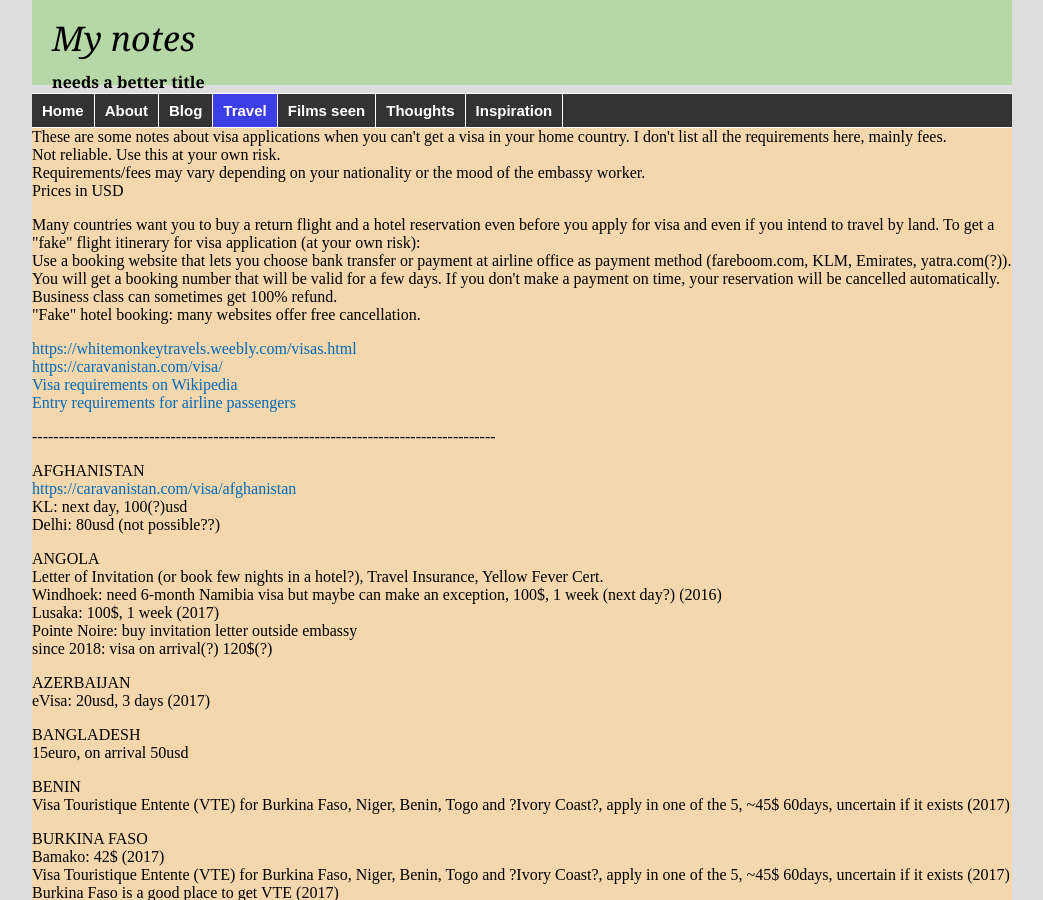
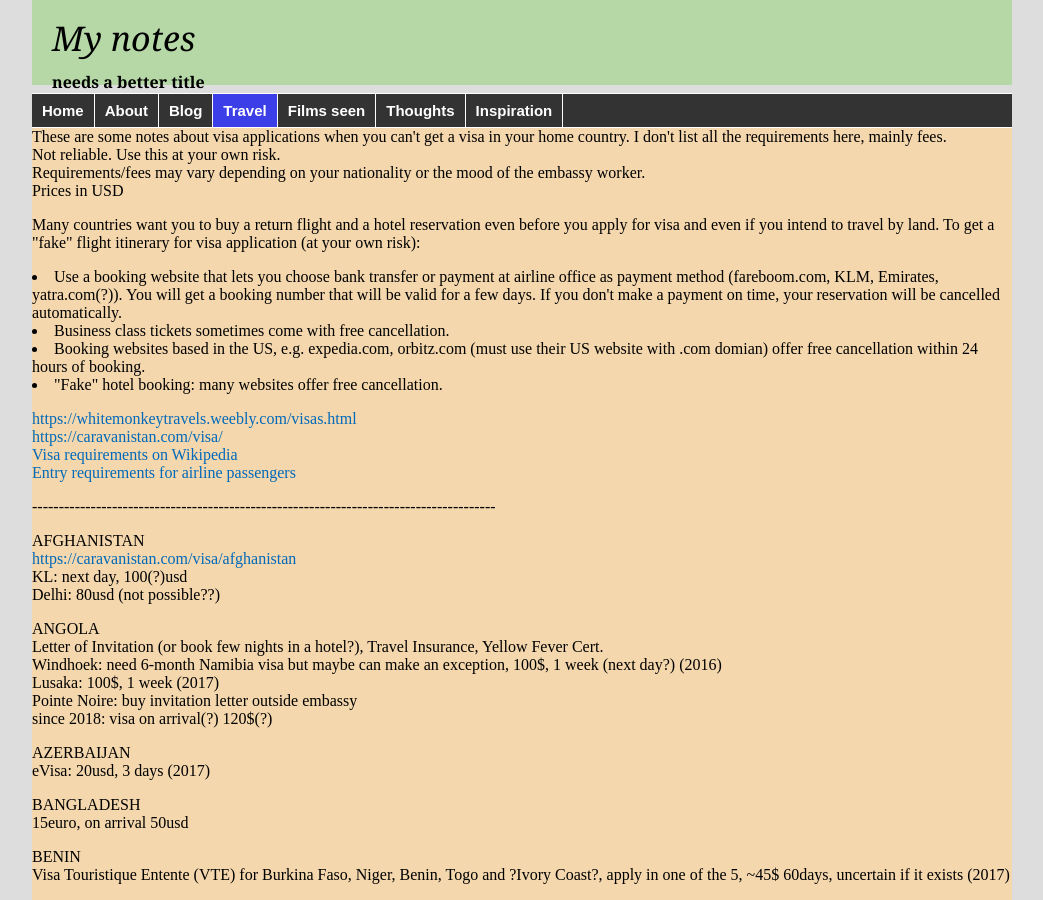
Before and after one commit to witbag/witbag.github.io, a Jekyll site: the page built from travel/visas.html, in a window 1280 px wide and 900 px high. Shown: the whole window, without its empty margins (118-1161 px from the left). Built offline with Jekyll 4.4.1, drawn with Linux system fonts in a browser that asks for light colours.

Commit message:
Update visas.html

```diff
--- a/travel/visas.html
+++ b/travel/visas.html
@@ -10,9 +10,10 @@ Not reliable. Use this at your own risk.<br />
 Requirements/fees may vary depending on your nationality or the mood of the embassy worker.<br />
 Prices in USD</p>
 <p>Many countries want you to buy a return flight and a hotel reservation even before you apply for visa and even if you intend to travel by land. To get a "fake" flight itinerary for visa application (at your own risk): <br />
-Use a booking website that lets you choose bank transfer or payment at airline office as payment method (fareboom.com, KLM, Emirates, yatra.com(?)). You will get a booking number that will be valid for a few days. If you don't make a payment on time, your reservation will be cancelled automatically.<br />
-Business class can sometimes get 100% refund.<br />
-"Fake" hotel booking: many websites offer free cancellation.</p>
+<li>Use a booking website that lets you choose bank transfer or payment at airline office as payment method (fareboom.com, KLM, Emirates, yatra.com(?)). You will get a booking number that will be valid for a few days. If you don't make a payment on time, your reservation will be cancelled automatically.<br />
+<li>Business class tickets sometimes come with free cancellation.<br />
+<li>Booking websites based in the US, e.g. expedia.com, orbitz.com (must use their US website with .com domian) offer free cancellation within 24 hours of booking.<br>
+<li>"Fake" hotel booking: many websites offer free cancellation.</p>
 <p><a href="https://whitemonkeytravels.weebly.com/visas.html" target=_blank>https://whitemonkeytravels.weebly.com/visas.html</a><br />
 <a href="https://caravanistan.com/visa/" target=_blank>https://caravanistan.com/visa/</a><br />
 <a href="https://en.wikipedia.org/wiki/Template:Visa_requirements" target=_blank>Visa requirements on Wikipedia</a><br>
```
